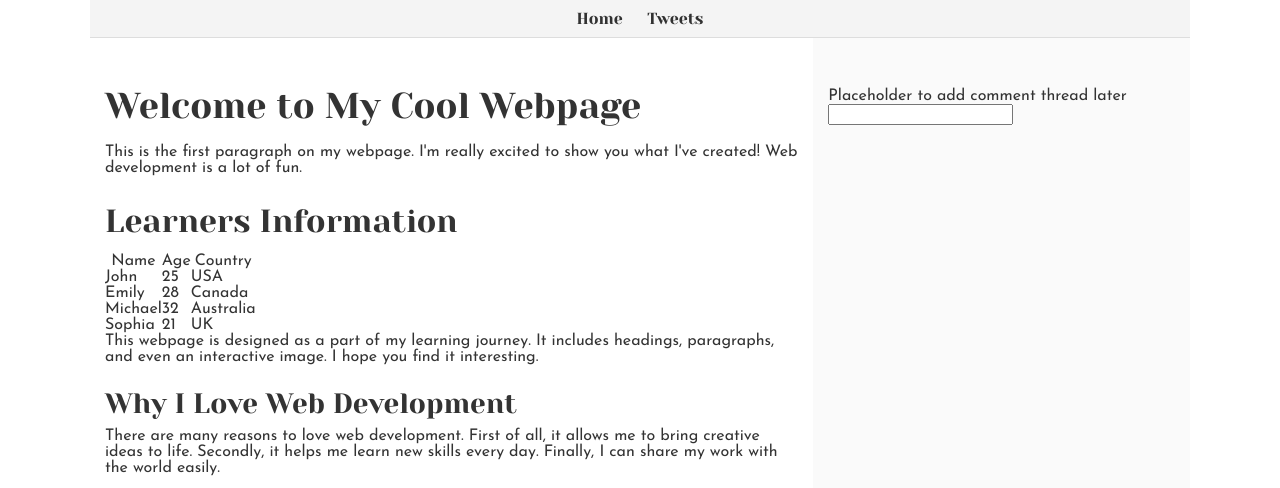
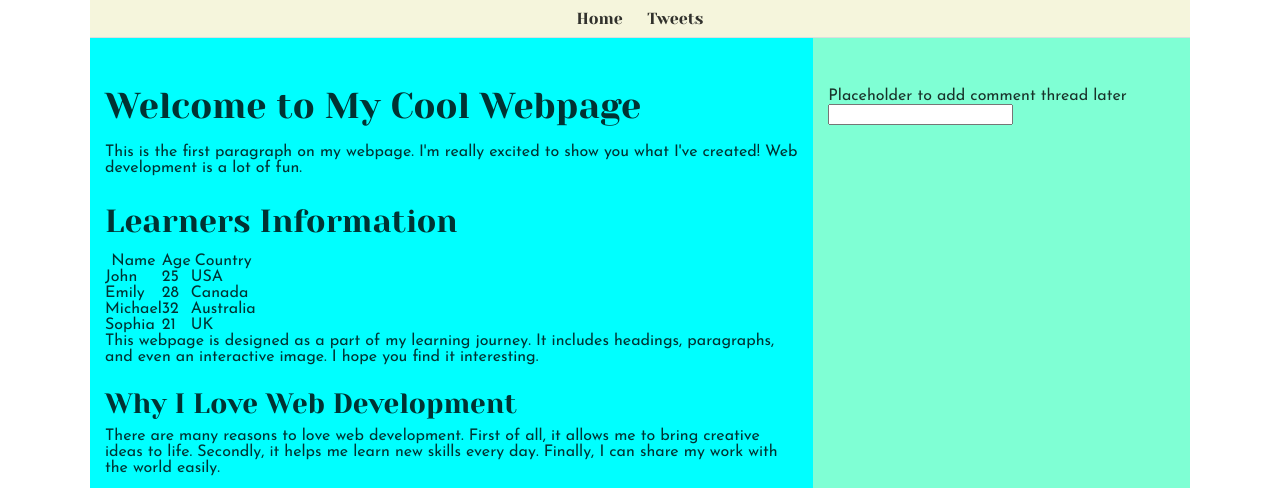
Before and after one commit to pazii-boop/My_First_Portfolio, a plain HTML site: page css_basic/index.html in a window 1280 px wide. Shown: the top 488 px of the page. Drawn offline with Linux system fonts and the light colour scheme.

Commit message:
header, main and footer allignment

```diff
--- a/css_basic/index.html
+++ b/css_basic/index.html
@@ -5,7 +5,7 @@
     <link href="base.css" rel="stylesheet" />
     <link href="styles.css" rel="stylesheet" />
   </head>
-  <body>
+  <body class="works_on_smartphone">
     <header>
       <ul>
         <li><a href="index.html">Home</a></li>
--- a/css_basic/styles.css
+++ b/css_basic/styles.css
@@ -24,3 +24,13 @@ footer {
   background-color: #f4f4f4; /* Optional for visibility */
   text-align: center;
 }
+main {
+  background-color: aqua;
+}
+aside {
+  background-color: aquamarine;
+}
+footer,
+header {
+  background-color: beige;
+}
```
